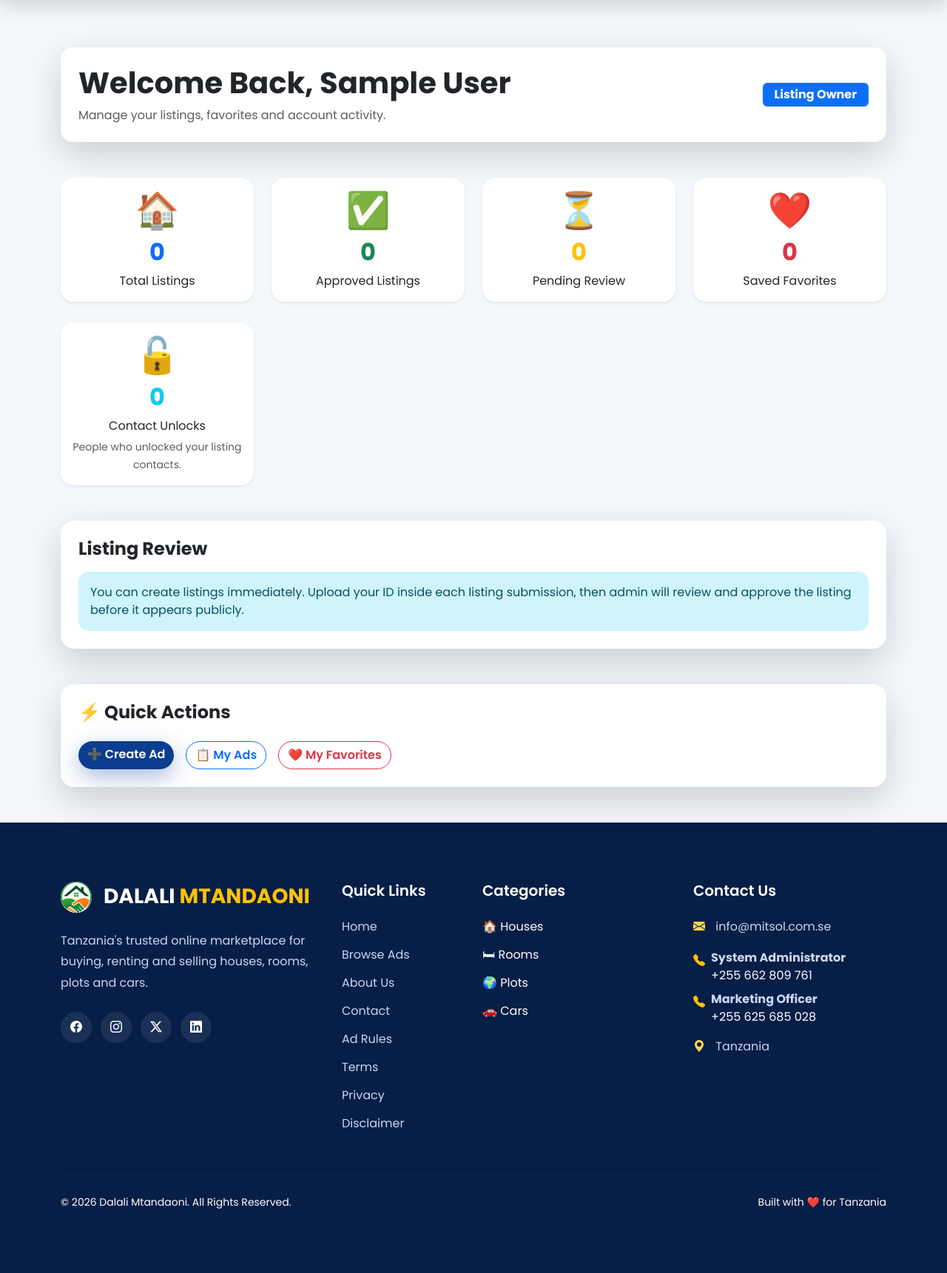
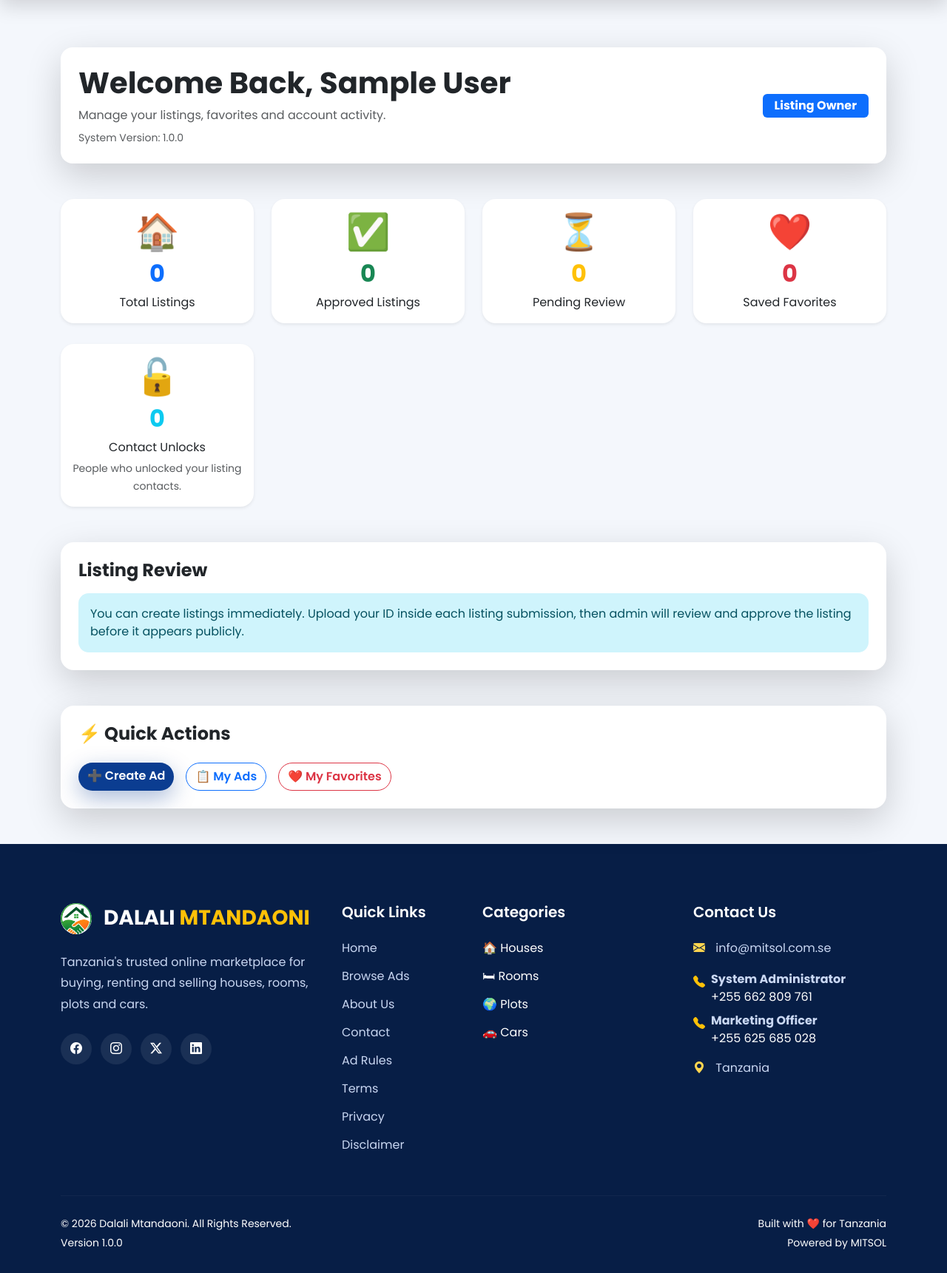
Before and after one commit to Shija-cmd/dalali-mtandaoni, a Django app: page /dashboard/ in a window 1280 px wide. Shown: the part 82-1803 px from the top of the page at 74% size. Before the commit the page ends 1716 px from the top, so only its background shows below. Run offline with Django 5.2, Linux system fonts and the light colour scheme; the visitor is signed in with stand-in values (Sample User, id 1); data that the repository does not hold is empty; parts of the project's set-up code (start-up, migrations or seed data) failed here and were passed over.

Commit message:
Versioning

```diff
--- a/dalalimtandaoni/settings.py
+++ b/dalalimtandaoni/settings.py
@@ -39,6 +39,8 @@ DEBUG = env_bool(
     'DJANGO_DEBUG',
     False
 )
+
+APP_VERSION = '1.0.0'
 
 # SECURITY WARNING: keep the secret key used in production secret!
 SECRET_KEY = os.environ.get(
--- a/properties/context_processors.py
+++ b/properties/context_processors.py
@@ -1,3 +1,5 @@
+from django.conf import settings
+
 from .models import ContactUnlock, Listing
 
 
@@ -30,6 +32,7 @@ def verification_status(request):
             )
 
     return {
+        'APP_VERSION': settings.APP_VERSION,
         'pending_listing_requests': pending_listing_requests,
         'pending_featured_payment_requests': pending_featured_payment_requests,
         'pending_contact_unlock_requests': pending_contact_unlock_requests,
--- a/properties/templates/properties/about.html
+++ b/properties/templates/properties/about.html
@@ -31,6 +31,12 @@ About Us
         DALALI MTANDAONI is a digital marketplace that connects property owners,
         vehicle owners, buyers, tenants and service seekers across Tanzania through
         a trusted and easy-to-use platform.
+
+    </p>
+
+    <p class="text-muted mb-0">
+
+        Version {{ APP_VERSION }} &middot; Powered by MITSOL
 
     </p>
 
--- a/properties/templates/properties/dashboard.html
+++ b/properties/templates/properties/dashboard.html
@@ -32,6 +32,16 @@ Dashboard
                     Manage your listings, favorites and account activity.
 
                 </p>
+
+                {% if request.user.is_superuser %}
+
+                    <p class="text-muted small mb-0 mt-2">
+
+                        System Version: {{ APP_VERSION }}
+
+                    </p>
+
+                {% endif %}
 
             </div>
 
--- a/templates/base.html
+++ b/templates/base.html
@@ -669,6 +669,12 @@
 
                 </small>
 
+                <small class="d-block mt-1">
+
+                    Version {{ APP_VERSION }}
+
+                </small>
+
             </div>
 
             <div class="col-md-6 text-md-end">
@@ -676,6 +682,12 @@
                 <small>
 
                     Built with ❤️ for Tanzania
+
+                </small>
+
+                <small class="d-block mt-1">
+
+                    Powered by MITSOL
 
                 </small>
 
```
Also changed, not shown: CHANGELOG.md (added).
